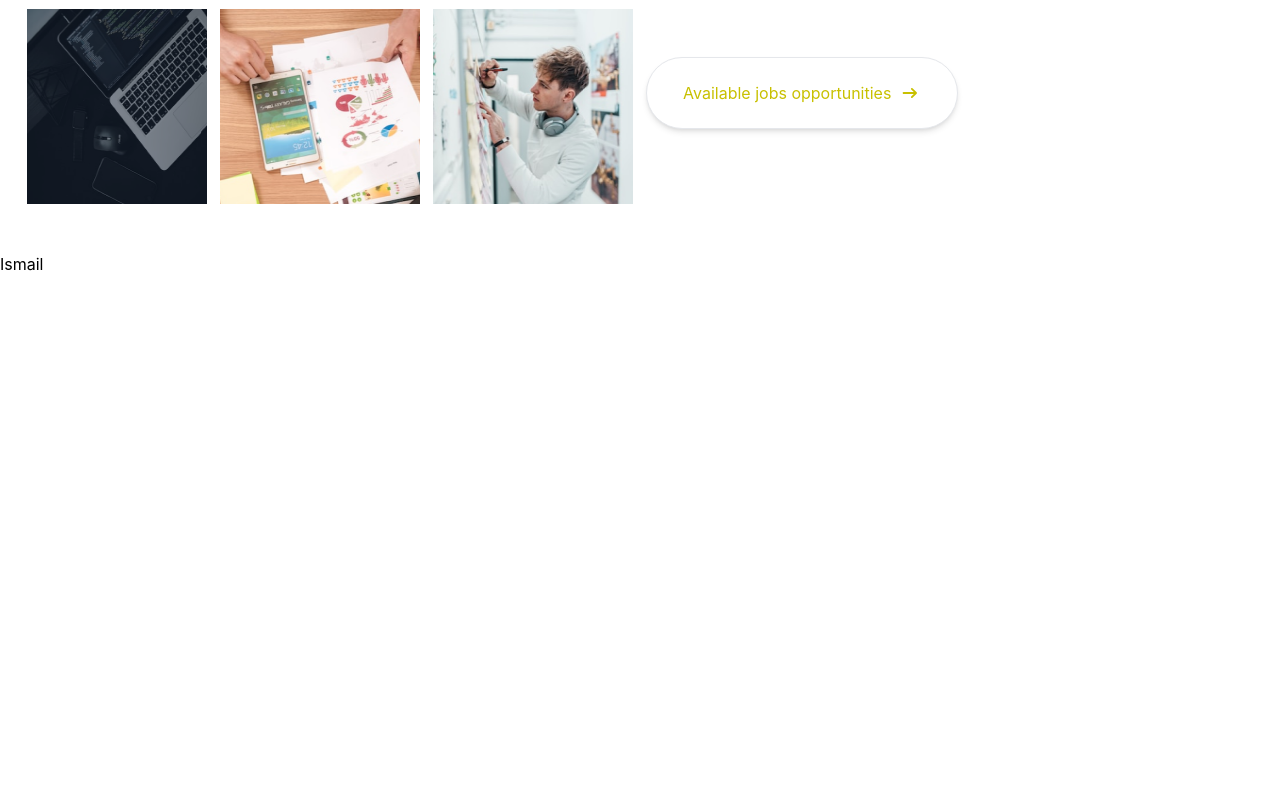
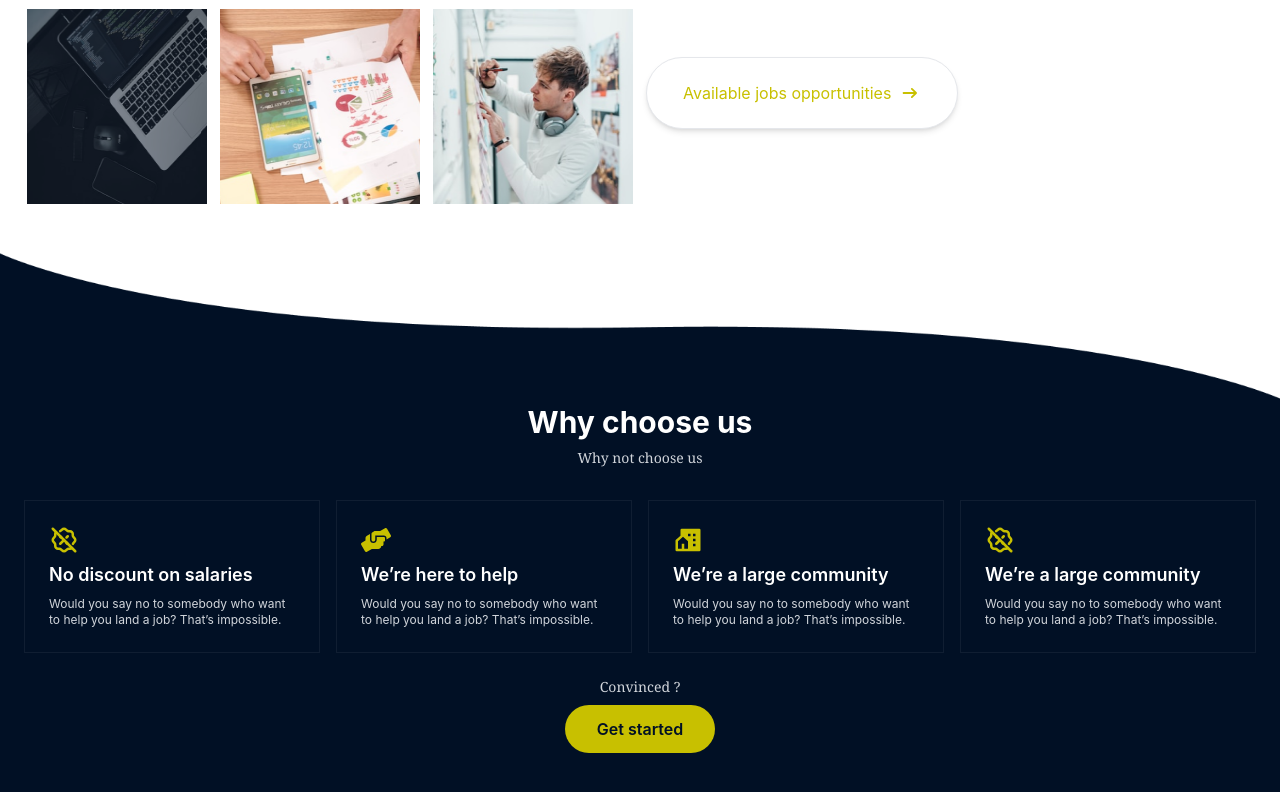
Before and after one commit to shuvo1710/Dream-job01, a React (Create React App) app: page / in a window 1280 px wide. Shown: the part 390-1182 px from the top of the page. Before the commit the page ends 800 px from the top, so only its background shows below. Built offline with nearby package versions, Linux system fonts and the light colour scheme.

Commit message:
bg added

```diff
--- a/src/App.js
+++ b/src/App.js
@@ -6,7 +6,6 @@ function App() {
   return (
     <div>
       <RouterProvider router={router}></RouterProvider>
-      <p>Ismail</p>
     </div>
   );
 }
--- /dev/null
+++ b/src/Component/ChooseUs/ChooseUs.css
@@ -0,0 +1,18 @@
+.choose__background{
+    /* background-color: #011025; */
+    background-image: url('../../assets/choose_bg.png');
+    background-repeat: no-repeat;
+    background-size: cover;
+  }
+  .card__background{
+    background-color: #011025;
+    border: 1px solid rgba(255, 255, 255, 0.06);
+  }
+  .choose__icon{
+    color: #C8C000;
+    font-size: 30px;
+  }
+  .started__btn{
+    background-color: #C8C000;
+    color: #011025;
+  }
--- /dev/null
+++ b/src/Component/ChooseUs/ChooseUs.js
@@ -0,0 +1,72 @@
+import React from 'react';
+import {RiCommunityFill} from 'react-icons/ri';
+import {TbDiscount2Off} from 'react-icons/tb';
+import {FaHandsHelping} from 'react-icons/fa';
+import './ChooseUs.css';
+
+const ChooseUs = () => {
+  return (
+    <section className="py-6 sm:py-12 text-gray-200 choose__background">
+<div className="container p-6 mx-auto space-y-8">
+  <div className="space-y-2 text-center">
+    <h2 className="text-3xl font-bold text-white mt-20">Why choose us</h2>
+    <p className="font-serif text-sm text-gray-300">Why not choose us</p>
+  </div>
+  <div className="grid grid-cols-1 gap-x-4 gap-y-8 md:grid-cols-2 lg:grid-cols-4">
+    <article className="flex flex-col bg-gray-900 card__background">
+
+      <div className="flex flex-col flex-1 p-6">
+      <TbDiscount2Off className='choose__icon'></TbDiscount2Off>
+        <h3 className="flex-1 py-2 text-lg font-semibold leading-snug text-white">No discount on salaries</h3>
+        <div className="flex flex-wrap justify-between space-x-2 text-xs text-gray-300">
+          <span>Would you say no to somebody who want
+          to help you land a job? That’s impossible.
+          </span>
+        </div>
+      </div>
+    </article>
+    <article className="flex flex-col bg-gray-900 card__background">
+      <div className="flex flex-col flex-1 p-6">
+        <FaHandsHelping className='choose__icon'></FaHandsHelping>
+        <h3 className="flex-1 py-2 text-lg font-semibold leading-snug text-white">We’re here to help</h3>
+        <div className="flex flex-wrap justify-between space-x-2 text-xs text-gray-300">
+          <span>Would you say no to somebody who want
+          to help you land a job? That’s impossible.
+          </span>
+        </div>
+      </div>
+    </article>
+    <article className="flex flex-col bg-gray-900 card__background">
+      <div className="flex flex-col flex-1 p-6">
+        <RiCommunityFill className='choose__icon'></RiCommunityFill>
+        <h3 className="flex-1 py-2 text-lg font-semibold leading-snug text-white">We’re a large community</h3>
+        <div className="flex flex-wrap justify-between  space-x-2 text-xs text-gray-300">
+          <span>Would you say no to somebody who want
+          to help you land a job? That’s impossible.
+          </span>
+        </div>
+      </div>
+    </article>
+    <article className="flex flex-col bg-gray-900 card__background">
+      <div className="flex flex-col flex-1 p-6">
+          <TbDiscount2Off className='choose__icon'></TbDiscount2Off>
+        <h3 className="flex-1 py-2 text-lg font-semibold leading-snug text-white">We’re a large community</h3>
+        <div className="flex flex-wrap justify-between  space-x-2 text-xs text-gray-300">
+          <span>Would you say no to somebody who want
+          to help you land a job? That’s impossible.
+          </span>
+        </div>
+      </div>
+    </article>
+  </div>
+</div>
+<div className="space-y-2 text-center">
+    <h2 className="font-serif text-sm text-gray-300">Convinced ?</h2>
+    <button type="button" className="px-8 py-3 font-semibold rounded-full started__btn">Get started</button>
+  </div>
+</section>
+
+  )
+}
+
+export default ChooseUs
--- a/src/Component/Home/Home.js
+++ b/src/Component/Home/Home.js
@@ -1,10 +1,12 @@
 import React from "react";
 import CareerGig from "../CareerGig/CareerGig";
+import ChooseUs from "../ChooseUs/ChooseUs";
 
 const Home = () => {
   return (
     <div>
       <CareerGig />
+      <ChooseUs></ChooseUs>
     </div>
   );
 };
```
Also changed, not shown: src/assets/choose_bg.png (added).
